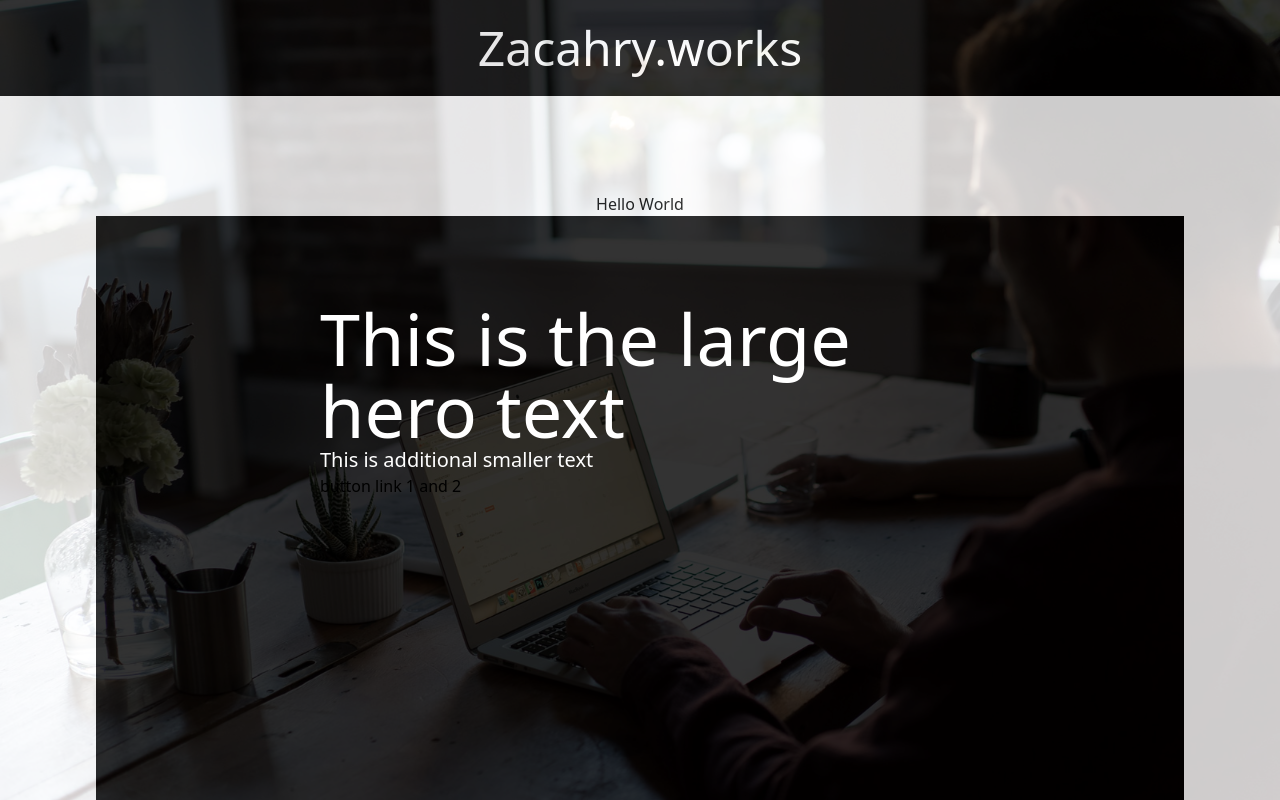
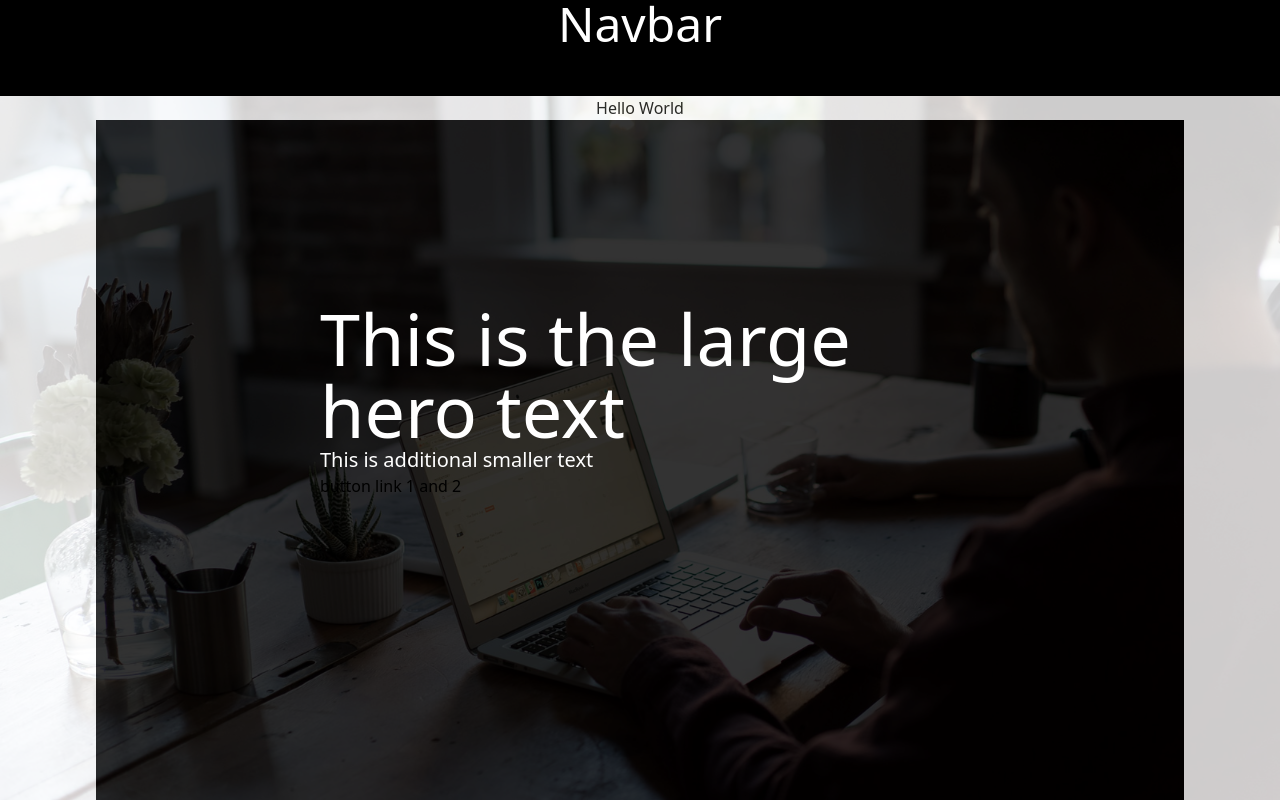
Before and after one commit to zackhanni/zachary.works, a Next.js app: page / in a window 1280 px wide. Shown: the top 800 px of the page. Built offline with nearby package versions, Linux system fonts and the light colour scheme.

Commit message:
fix navbar to stay fixed

```diff
--- a/app/components/Navbar.tsx
+++ b/app/components/Navbar.tsx
@@ -3,10 +3,12 @@ import React from "react";
 
 function Navbar() {
   return (
-    <nav className="bg-black h-24 text-white grid place-content-center">
-      <Link href="/">
-        <h2 className=" text-5xl">Zacahry.works</h2>
-      </Link>
+    <nav className="bg-black w-full h-24 text-white fixed top-0 z-50">
+      <div className="">
+        <Link href="/">
+          <h2 className="text-5xl text-center">Navbar</h2>
+        </Link>
+      </div>
     </nav>
   );
 }
```
